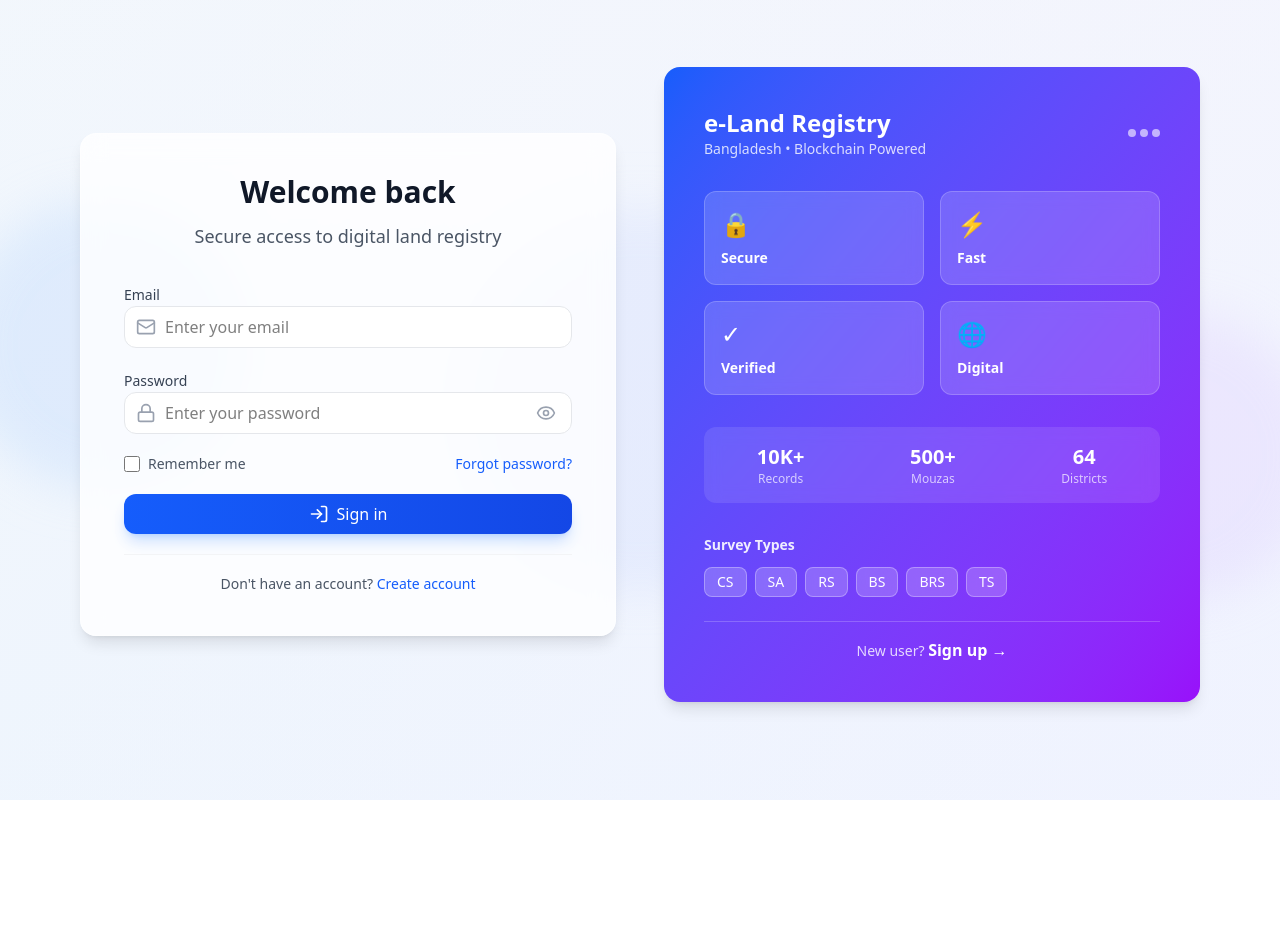
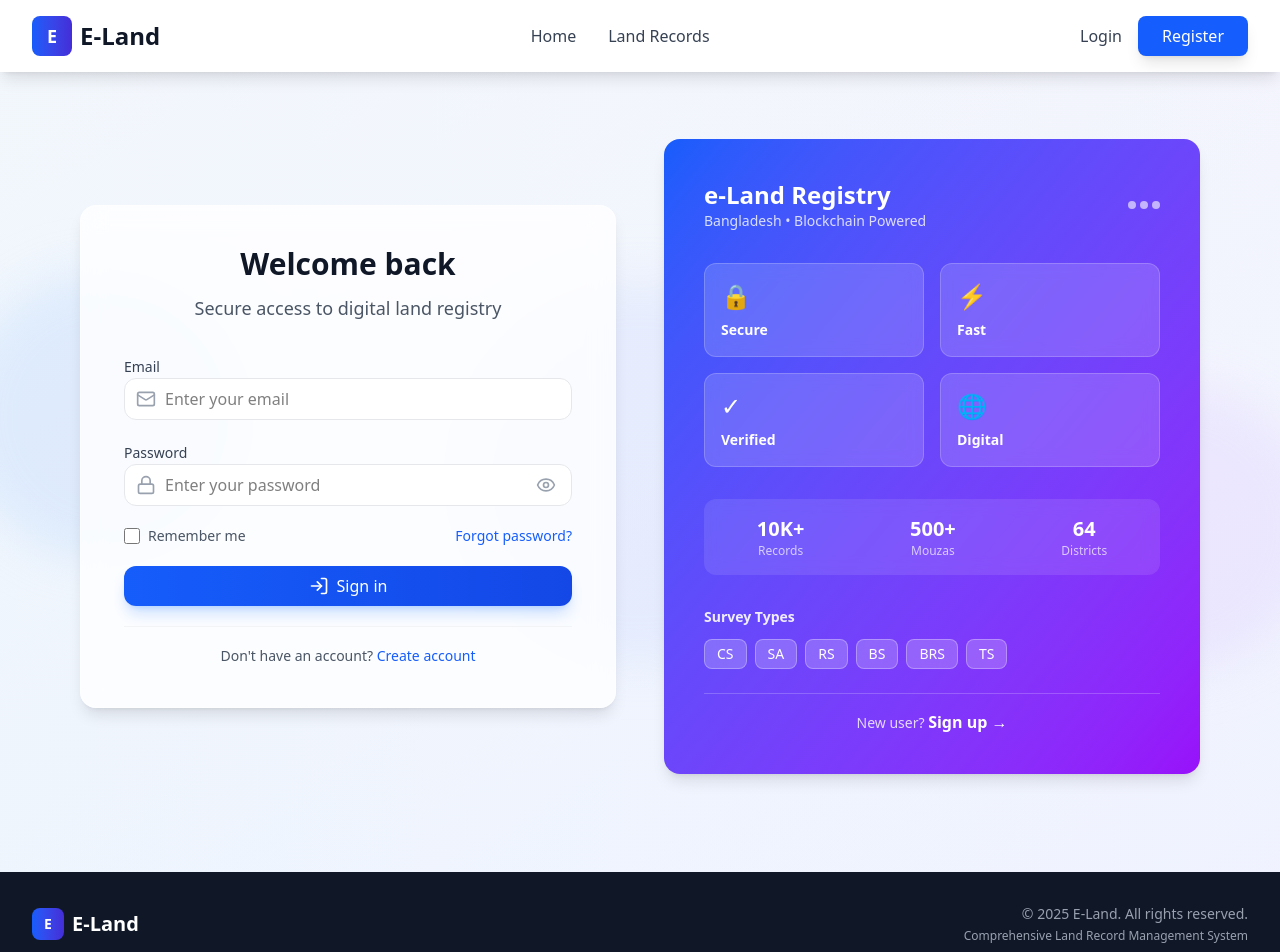
Before and after one commit to esteham/easy-land, a React app in the folder frontend/: page /login in a window 1280 px wide. Shown: the top 952 px of the page. Before the commit the page ends 800 px from the top, so only its background shows below. Built offline with nearby package versions, Linux system fonts and the light colour scheme; the HTML template or start-up script is replaced by a standard one.

Commit message:
modify user dashboard for header and footer

```diff
--- a/frontend/src/App.jsx
+++ b/frontend/src/App.jsx
@@ -5,15 +5,16 @@ import { BrowserRouter, Routes, Route, Navigate } from "react-router-dom";
 import AuthProvider from "./auth/AuthContext";
 import RoleRoute from "./auth/RoleRoute";
 
+import MainLayout from "./components/layout/MainLayout";
+import LandExplorer from "./components/pages/LandExplorer";
+
+import Login from "./components/pages/Login";
+import Register from "./components/pages/Register";
 import HomePage from "./components/pages/HomePage";
-import Register from "./components/pages/Register";
-import Login from "./components/pages/Login";
-
+import ResetPassword from "./components/pages/ResetPassword";
 import ForgotPassword from "./components/pages/ForgotPassword";
-import ResetPassword from "./components/pages/ResetPassword";
 
 import AdminLayout, { AdminHome } from "./components/dashboard/admin/Dashboard";
-import LandExplorer from "./components/pages/LandExplorer";
 import AdminDivisions from "./components/dashboard/admin/AdminDivisions";
 import AdminDistricts from "./components/dashboard/admin/AdminDistricts";
 import AdminUpazilas from "./components/dashboard/admin/AdminUpazilas";
@@ -30,31 +31,77 @@ function App() {
         <Toaster
           position="top-right"
           toastOptions={{
-            duration: 5000, // 5 sec auto close
+            duration: 5000,
             style: { fontSize: "14px", borderRadius: "10px" },
             success: { icon: "✅" },
             error: { icon: "⚠️" },
           }}
         />
         <Routes>
-          <Route path="/" element={<HomePage />} />
-          <Route path="/login" element={<Login />} />
-          <Route path="/register" element={<Register />} />
+          {/* Public routes with header & footer */}
+          <Route
+            path="/"
+            element={
+              <MainLayout>
+                <HomePage />
+              </MainLayout>
+            }
+          />
 
-          <Route path="/land" element={<LandExplorer />} />
-          <Route path="/forgot-password" element={<ForgotPassword />} />
-          <Route path="/reset-password" element={<ResetPassword />} />
+          <Route
+            path="/login"
+            element={
+              <MainLayout>
+                <Login />
+              </MainLayout>
+            }
+          />
 
-          {/* --- ADMIN: parent layout keeps the sidebar persistent --- */}
+          <Route
+            path="/register"
+            element={
+              <MainLayout>
+                <Register />
+              </MainLayout>
+            }
+          />
+
+          <Route
+            path="/land"
+            element={
+              <MainLayout>
+                <LandExplorer />
+              </MainLayout>
+            }
+          />
+
+          <Route
+            path="/forgot-password"
+            element={
+              <MainLayout>
+                <ForgotPassword />
+              </MainLayout>
+            }
+          />
+
+          <Route
+            path="/reset-password"
+            element={
+              <MainLayout>
+                <ResetPassword />
+              </MainLayout>
+            }
+          />
+
+          {/* --- ADMIN: No header/footer (uses sidebar layout) --- */}
           <Route
             path="/admin"
             element={
               <RoleRoute allow={["admin", "acland"]}>
-                <AdminLayout /> {/* <-- has the sidebar + <Outlet/> */}
+                <AdminLayout />
               </RoleRoute>
             }
           >
-            {/* RIGHT SIDE CONTENT renders here */}
             <Route index element={<AdminHome />} />
             <Route path="divisions" element={<AdminDivisions />} />
             <Route path="districts" element={<AdminDistricts />} />
@@ -63,15 +110,19 @@ function App() {
             <Route path="zils" element={<AdminZils />} />
             <Route path="dags" element={<AdminDags />} />
           </Route>
-          {/* User dashboard (unchanged) */}
+
+          {/* User dashboard - NOW WITH header/footer */}
           <Route
             path="/dashboard"
             element={
               <RoleRoute allow={["user", "acland", "admin"]}>
-                <UserDashboard />
+                <MainLayout>
+                  <UserDashboard />
+                </MainLayout>
               </RoleRoute>
             }
           />
+
           <Route path="*" element={<Navigate to="/" replace />} />
         </Routes>
       </BrowserRouter>
--- a/frontend/src/components/dashboard/user/Dashboard.jsx
+++ b/frontend/src/components/dashboard/user/Dashboard.jsx
@@ -3,7 +3,7 @@ import { useAuth } from "../../../auth/AuthContext";
 import api from "../../../api";
 
 export default function UserDashboard() {
-  const { user, logout, updateUser } = useAuth();
+  const { user, updateUser } = useAuth(); //Hide logout
 
   // Keep EXACTLY the items you provided
   const navItems = [
@@ -522,14 +522,14 @@ export default function UserDashboard() {
                 </button>
               ))}
             </nav>
-            <div className="mt-8 pt-6 border-t border-gray-200">
+            {/* <div className="mt-8 pt-6 border-t border-gray-200">
               <button
                 onClick={logout}
                 className="w-full px-4 py-2 rounded-md text-white bg-red-600 hover:bg-red-700 transition"
               >
                 Logout
               </button>
-            </div>
+            </div> */}
           </div>
 
           {/* Main Content (8 columns) */}
--- /dev/null
+++ b/frontend/src/components/layout/Footer.jsx
@@ -0,0 +1,27 @@
+import React from "react";
+import { Link } from "react-router-dom";
+
+export default function Footer() {
+  return (
+    <footer className="bg-gray-900 text-white">
+      <div className="max-w-7xl mx-auto px-4 sm:px-6 lg:px-8 py-8">
+        <div className="flex flex-col md:flex-row justify-between items-center">
+          <div className="flex items-center space-x-2 mb-4 md:mb-0">
+            <div className="w-8 h-8 bg-gradient-to-r from-blue-600 to-indigo-700 rounded-lg flex items-center justify-center">
+              <span className="text-white font-bold text-sm">E</span>
+            </div>
+            <span className="text-xl font-bold">E-Land</span>
+          </div>
+          <div className="text-gray-400 text-center md:text-right">
+            <p className="text-sm">
+              © {new Date().getFullYear()} E-Land. All rights reserved.
+            </p>
+            <p className="text-xs mt-1">
+              Comprehensive Land Record Management System
+            </p>
+          </div>
+        </div>
+      </div>
+    </footer>
+  );
+}
--- /dev/null
+++ b/frontend/src/components/layout/Header.jsx
@@ -0,0 +1,145 @@
+import React, { useState } from "react";
+import { Link, useLocation, useNavigate } from "react-router-dom";
+import { useAuth } from "../../auth/AuthContext";
+
+export default function Header() {
+  const [isMenuOpen, setIsMenuOpen] = useState(false);
+  const location = useLocation();
+  const navigate = useNavigate();
+  const { user, logout } = useAuth();
+
+  const handleLogout = () => {
+    logout();
+    navigate("/");
+  };
+
+  return (
+    <header className="bg-white shadow-lg sticky top-0 z-50">
+      <div className="max-w-7xl mx-auto px-4 sm:px-6 lg:px-8">
+        <div className="flex justify-between items-center py-4">
+          {/* Logo */}
+          <Link to="/" className="flex items-center space-x-2">
+            <div className="w-10 h-10 bg-gradient-to-r from-blue-600 to-indigo-700 rounded-lg flex items-center justify-center">
+              <span className="text-white font-bold text-lg">E</span>
+            </div>
+            <span className="text-2xl font-bold text-gray-900">E-Land</span>
+          </Link>
+
+          {/* Desktop Navigation */}
+          <nav className="hidden md:flex items-center space-x-8">
+            <Link
+              to="/"
+              className={`font-medium transition duration-300 ${
+                location.pathname === "/"
+                  ? "text-blue-600 border-b-2 border-blue-600"
+                  : "text-gray-700 hover:text-blue-600"
+              }`}
+            >
+              Home
+            </Link>
+            <Link
+              to="/land"
+              className={`font-medium transition duration-300 ${
+                location.pathname === "/land"
+                  ? "text-blue-600 border-b-2 border-blue-600"
+                  : "text-gray-700 hover:text-blue-600"
+              }`}
+            >
+              Land Records
+            </Link>
+
+            {/* Show Dashboard for all logged-in users */}
+            {user && (
+              <Link
+                to="/dashboard"
+                className={`font-medium transition duration-300 ${
+                  location.pathname === "/dashboard"
+                    ? "text-blue-600 border-b-2 border-blue-600"
+                    : "text-gray-700 hover:text-blue-600"
+                }`}
+              >
+                Dashboard
+              </Link>
+            )}
+
+            {/* Show Admin Panel only for admin/acland */}
+            {(user?.role === "admin" || user?.role === "acland") && (
+              <Link
+                to="/admin"
+                className={`font-medium transition duration-300 ${
+                  location.pathname.startsWith("/admin")
+                    ? "text-blue-600 border-b-2 border-blue-600"
+                    : "text-gray-700 hover:text-blue-600"
+                }`}
+              >
+                Admin Panel
+              </Link>
+            )}
+          </nav>
+
+          {/* Auth Buttons - Desktop */}
+          <div className="hidden md:flex items-center space-x-4">
+            {user ? (
+              <div className="flex items-center space-x-4">
+                <span className="text-gray-700">Welcome, {user.name}</span>
+                <span className="text-sm bg-blue-100 text-blue-800 px-2 py-1 rounded">
+                  {user.role}
+                </span>
+                <button
+                  onClick={handleLogout}
+                  className="bg-red-600 hover:bg-red-700 text-white px-4 py-2 rounded-lg font-medium transition duration-300"
+                >
+                  Logout
+                </button>
+              </div>
+            ) : (
+              <>
+                <Link
+                  to="/login"
+                  className="text-gray-700 hover:text-blue-600 font-medium transition duration-300"
+                >
+                  Login
+                </Link>
+                <Link
+                  to="/register"
+                  className="bg-blue-600 hover:bg-blue-700 text-white px-6 py-2 rounded-lg font-medium transition duration-300 shadow-lg hover:shadow-xl"
+                >
+                  Register
+                </Link>
+              </>
+            )}
+          </div>
+
+          {/* Mobile menu button */}
+          <button
+            className="md:hidden p-2 rounded-md text-gray-700 hover:text-blue-600 hover:bg-gray-100"
+            onClick={() => setIsMenuOpen(!isMenuOpen)}
+          >
+            <svg
+              className="h-6 w-6"
+              fill="none"
+              viewBox="0 0 24 24"
+              stroke="currentColor"
+            >
+              <path
+                strokeLinecap="round"
+                strokeLinejoin="round"
+                strokeWidth={2}
+                d="M4 6h16M4 12h16M4 18h16"
+              />
+            </svg>
+          </button>
+        </div>
+
+        {/* Mobile Navigation - similar updates here */}
+        {isMenuOpen && (
+          <div className="md:hidden py-4 border-t border-gray-200">
+            <div className="flex flex-col space-y-4">
+              {/* Mobile navigation items - same logic as desktop */}
+            </div>
+          </div>
+        )}
+      </div>
+    </header>
+  );
+}
--- /dev/null
+++ b/frontend/src/components/layout/MainLayout.jsx
@@ -0,0 +1,13 @@
+import React from "react";
+import Header from "./Header";
+import Footer from "./Footer";
+
+export default function MainLayout({ children }) {
+  return (
+    <div className="flex flex-col min-h-screen">
+      <Header />
+      <main className="flex-grow">{children}</main>
+      <Footer />
+    </div>
+  );
+}
```
Also changed, not shown: frontend/src/components/pages/HomePage.jsx (+19 -10 lines).
